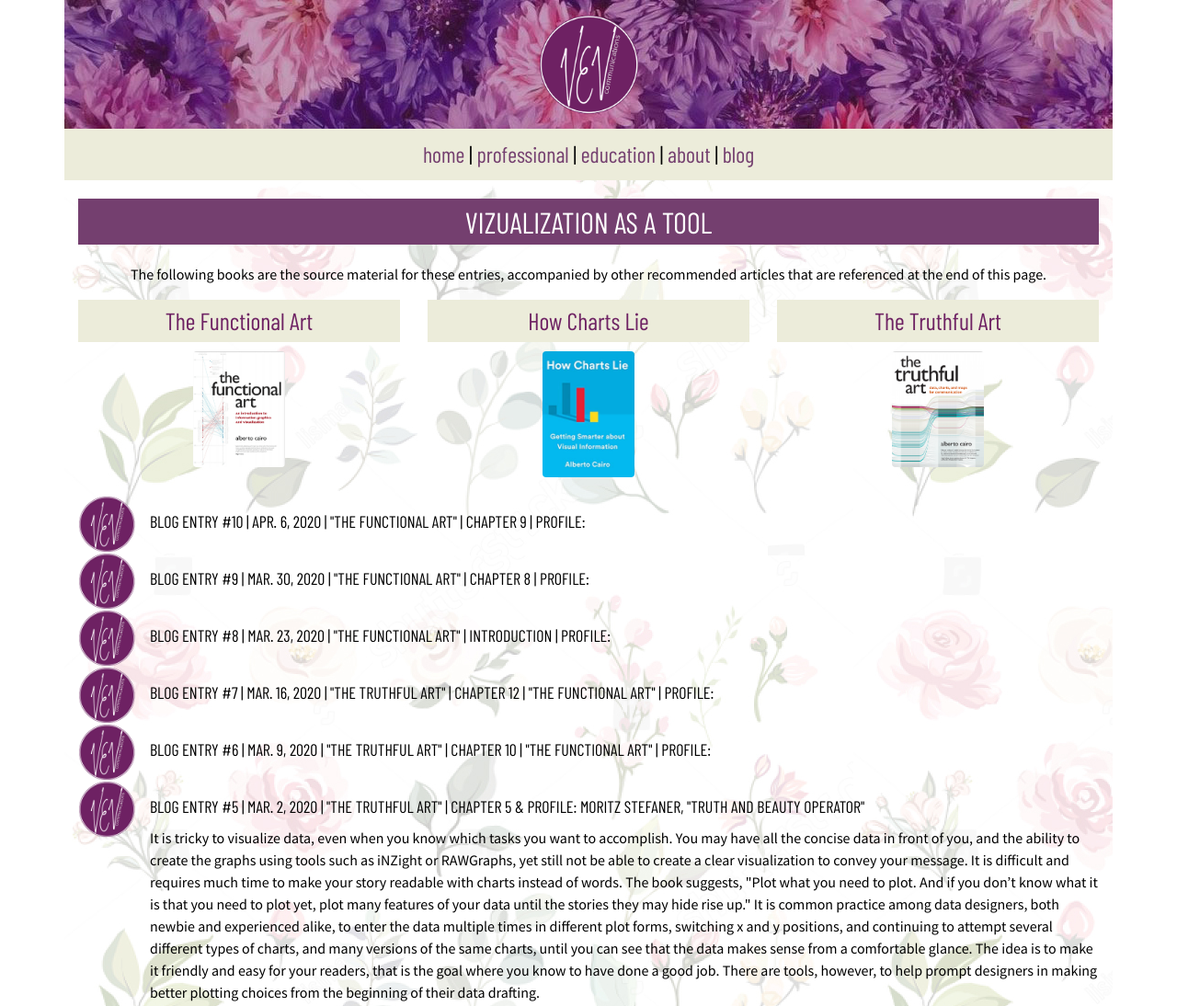
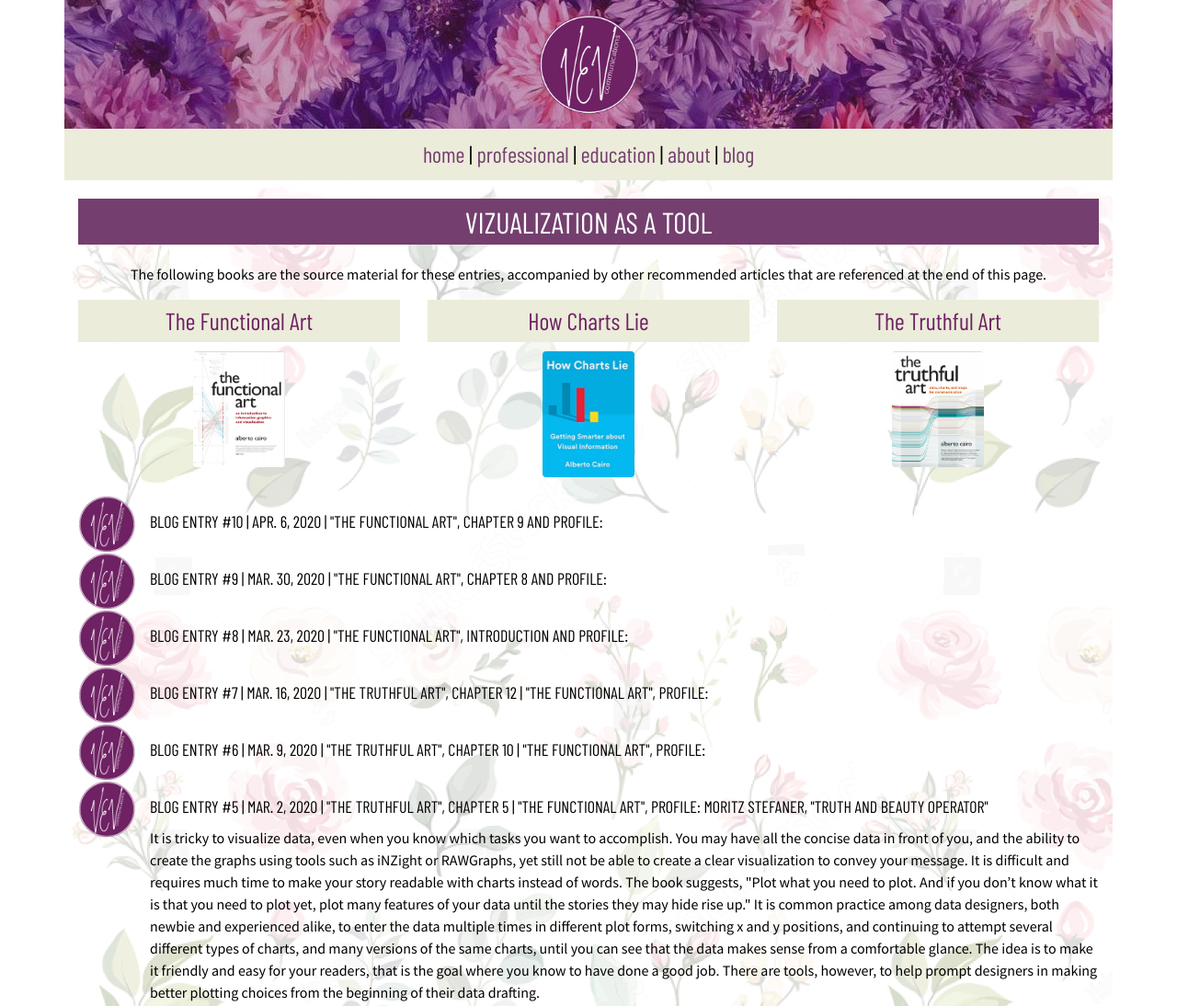
Before and after one commit to vevagency/cim-690-prototyping, a plain HTML site: page blog.html in a window 1280 px wide. Shown: the top 1094 px of the page at 92% size. Drawn offline with nearby package versions, Linux system fonts and the light colour scheme.

Commit message:
update titles

```diff
--- a/blog.html
+++ b/blog.html
@@ -54,7 +54,7 @@
             <div class="media">
               <img src="image/brand/vev-logo.png" width="62" height="62" class="align-self-start mr-3" alt="blog entry thumbnail image">
               <div class="media-body">
-                <h5 class="mt-0">BLOG ENTRY #10 | Apr. 6, 2020 | "The Functional Art" | Chapter 9 | Profile: </h5>
+                <h5 class="mt-0">BLOG ENTRY #10 | Apr. 6, 2020 | "The Functional Art", Chapter 9 and Profile: </h5>
                 <p></p>
               </div>
             </div>
@@ -62,7 +62,7 @@
             <div class="media">
               <img src="image/brand/vev-logo.png" width="62" height="62" class="align-self-start mr-3" alt="blog entry thumbnail image">
               <div class="media-body">
-                <h5 class="mt-0">BLOG ENTRY #9 | Mar. 30, 2020 | "The Functional Art" | Chapter 8 | Profile: </h5>
+                <h5 class="mt-0">BLOG ENTRY #9 | Mar. 30, 2020 | "The Functional Art", Chapter 8 and Profile: </h5>
                 <p></p>
               </div>
             </div>
@@ -70,7 +70,7 @@
             <div class="media">
               <img src="image/brand/vev-logo.png" width="62" height="62" class="align-self-start mr-3" alt="blog entry thumbnail image">
               <div class="media-body">
-                <h5 class="mt-0">BLOG ENTRY #8 | Mar. 23, 2020 | "The Functional Art" | Introduction | Profile: </h5>
+                <h5 class="mt-0">BLOG ENTRY #8 | Mar. 23, 2020 | "The Functional Art", Introduction and Profile: </h5>
                 <p></p>
               </div>
             </div>
@@ -78,7 +78,7 @@
             <div class="media">
               <img src="image/brand/vev-logo.png" width="62" height="62" class="align-self-start mr-3" alt="blog entry thumbnail image">
               <div class="media-body">
-                <h5 class="mt-0">BLOG ENTRY #7 | Mar. 16, 2020 | "The Truthful Art" | Chapter 12 | "The Functional Art" | Profile: </h5>
+                <h5 class="mt-0">BLOG ENTRY #7 | Mar. 16, 2020 | "The Truthful Art", Chapter 12 | "The Functional Art", Profile: </h5>
                 <p></p>
               </div>
             </div>
@@ -86,7 +86,7 @@
             <div class="media">
               <img src="image/brand/vev-logo.png" width="62" height="62" class="align-self-start mr-3" alt="blog entry thumbnail image">
               <div class="media-body">
-                <h5 class="mt-0">BLOG ENTRY #6 | Mar. 9, 2020 | "The Truthful Art" | Chapter 10 | "The Functional Art" | Profile: </h5>
+                <h5 class="mt-0">BLOG ENTRY #6 | Mar. 9, 2020 | "The Truthful Art", Chapter 10 | "The Functional Art", Profile: </h5>
                 <p></p>
               </div>
             </div>
@@ -94,7 +94,7 @@
             <div class="media">
               <img src="image/brand/vev-logo.png" width="62" height="62" class="align-self-start mr-3" alt="blog entry thumbnail image">
               <div class="media-body">
-                <h5 class="mt-0">BLOG ENTRY #5 | Mar. 2, 2020 | "The Truthful Art" | Chapter 5  & Profile: Moritz Stefaner, "Truth and Beauty Operator" </h5>
+                <h5 class="mt-0">BLOG ENTRY #5 | Mar. 2, 2020 | "The Truthful Art", Chapter 5 | "The Functional Art", Profile: Moritz Stefaner, "Truth and Beauty Operator" </h5>
                 <p>It is tricky to visualize data, even when you know which tasks you want to accomplish. You may have all the concise data in front of you, and the ability to create the graphs using tools such as iNZight or RAWGraphs, yet still not be able to create a clear visualization to convey your message. It is difficult  and requires much time to make your story readable with charts instead of words. The book suggests, "Plot what you need to plot. And if you don’t know what it is that you need to plot yet, plot many features of your data until the stories they may hide rise up." It is common practice among data designers, both newbie and experienced alike, to enter the data multiple times in different plot forms, switching x and y positions, and continuing to attempt several different types of charts, and many versions of the same charts, until you can see that the data makes sense from a comfortable glance. The idea is to make it friendly and easy for your readers, that is the goal where you know to have done a good job. There are tools, however, to help prompt designers in making better plotting choices from the beginning of their data drafting.</p>
 
                 <img src="image/blog/elementary-tasks.png" class="rounded mx-auto d-block" alt="Hockey Stick Chart image" width="550">
@@ -110,7 +110,7 @@
             <div class="media">
               <img src="image/brand/vev-logo.png" width="62" height="62" class="align-self-start mr-3" alt="blog entry thumbnail image">
               <div class="media-body">
-                <h5 class="mt-0">BLOG ENTRY #4 | FEB. 24, 2020 | "The Truthful Art" | Chapter 2 | "Ethical Infographics", Cairo</h5>
+                <h5 class="mt-0">BLOG ENTRY #4 | FEB. 24, 2020 | "The Truthful Art", Chapter 2 | Article: "Ethical Infographics", Cairo</h5>
                 <p>In considering the five great qualities of visualisation, those being: truthful, functional, beautiful, insightful, and enlightening, I would argue that the most important, if any other did not have to exist, would be that of "insight." The category of insight somewhat alone may encompass the entirety of the five great qualities. When something is insightful, it cuts through the fat, and presents an non-obvious reality, a level deeper than the superficial, which makes it in fact that very definition of beauty and truth, and provides simultaneously that of function and enlightenment by supplying a need, all in one.</p>
 
                 <p>To consider one of the most famous charts in history, "The Hockey Stick Chart," where a magnanimous amount of data is represented in a 3x4 simple visualization that shows a spike in significant data. It may not be beautiful, but the beauty of the simple truth it illustrates provides deep insight over thousands of years and enlightenment at the effect of a spike in warm temperature in the most recent 20-21st century. It is difficult to ignore the data it shines a light on, that the earth is indeed getting warmer, and due to the accuracy of technology in more recent centuries, the reality instead of argument provides truth. This is the power of a commitment to truth, where the ability to collect a single point of data per day adds up to significant change over time. The field of data visualization is much like life, where with the onset of a new day, a new cell of data is stored, and it results in the culmination of something real, something that has been and can't be erased, something that has meaning and results in magnificence.</p>
@@ -126,7 +126,7 @@
             <div class="media">
               <img src="image/brand/vev-logo.png" width="62" height="62" class="align-self-start mr-3" alt="blog entry thumbnail image">
               <div class="media-body">
-                <h5 class="mt-0">BLOG ENTRY #3 | FEB. 17, 2020 | "The Truthful Art" | Chapter 1</h5>
+                <h5 class="mt-0">BLOG ENTRY #3 | FEB. 17, 2020 | "The Truthful Art", Chapter 1</h5>
                 <p>What does "data viz" and "infographics" — the title of this course — even mean? In plain, a visualization is anything that can communicate a message through visual methods. Therefore, data visualization is exactly just data that is visualized in a means for communicating the quantities or symbols for inference by the receiver.  Under these data visualization terms are charts, plots, diagrams, graphs and others of the like, which may be interchangeably used depending on the context of the author. Additionally, a map is simply the same a plot or a graph, in which the coordinates of longitude and latitude determine the boundaries of the data within that region. These data visualization methods are well known for formatting with a Cartesian coordinate system, using a unique point in a plane by a set of coordinates, and differs from infographics in this aspect of pointed accuracy.</p>
 
                 <img src="image/blog/data-viz-charts.png" class="rounded mx-auto d-block" alt="Data Visualization Charts, Bar Chart, Lollipop Chart, Dot Chart, Scatter Chart, Time-Series Chart, Slope Chart image" width="550">
@@ -141,7 +141,7 @@
             <div class="media">
               <img src="image/brand/vev-logo.png" width="62" height="62" class="align-self-start mr-3" alt="blog entry thumbnail image">
               <div class="media-body">
-                <h5 class="mt-0">BLOG ENTRY #2 | JAN. 28, 2020 | "The Truthful Art" | Introduction | "Finding the Right Color Palettes for Data Visualizations", Graphiq</h5>
+                <h5 class="mt-0">BLOG ENTRY #2 | JAN. 28, 2020 | "The Truthful Art", Introduction | Article: "Finding the Right Color Palettes for Data Visualizations", Graphiq</h5>
                 <p>The staggering effect of the media democratized in today's social landscape has altogether changed the vehicle for "news". What once was fact-checked and worked thoroughly for high reliability using "The Elements of Journalism" is now overpowered by the fast-paced online media commerce of influencer opinion. These "verified" (blue checkmark) source accounts are in their position for a reason, they share relevant information, and that "reach" that they have determines what makes "headlines." Nowadays, headlines are actually just the captions under a photo on Instagram and determined as valid according to the number of "likes" on the post. This is what our current democratized news system looks like, which is a bit of an extreme statement, because our foundational news institutions still exist and continue, but nevertheless this situation of distorted news digestion remains true for milennials who don't engage with traditional news. The graph below is a result of this environment, where public relation tactics of likeability, visibility, and engagement are prioritized. </p>
 
                 <img src="image/blog/journalists-vs-pr-chart-truthful-art.png" class="rounded mx-auto d-block" alt="Journalists Versus Public Relations Chart image" height="550" width="550">
@@ -158,7 +158,7 @@
             <div class="media">
               <img src="image/brand/vev-logo.png" width="62" height="62" class="align-self-start mr-3" alt="blog entry thumbnail image">
               <div class="media-body">
-                <h5 class="mt-0">BLOG ENTRY #1 | JAN. 21, 2020 | "How Charts Lie" | Introduction and Chapter 1</h5>
+                <h5 class="mt-0">BLOG ENTRY #1 | JAN. 21, 2020 | "How Charts Lie", Introduction and Chapter 1</h5>
                 <p>As a University of Miami graduate with a bachelors in public relations, marketing and psychology, and current pursuant of an interactive media masters degree, I relate very well towards manipulating "data" or communication in words and images in a highly curated aspect for the intended audience. Whether it is a pitch for an article to a news publication, or a advertising piece to market a product, or a website designed to make a sale, it is always a somewhat altered version of the overall encompassing data in order to garner attention, engagement, or persuasion of the target user. Overall clarity of key components of the facts behind the visualization can be crucial to not lying to the target reader, for example in the illustration below.</p>
 
                 <img src="image/blog/how-charts-lie.png" class="rounded mx-auto d-block" alt="Map of U.S. Democratic Votes With and Without Electoral College Visualization image" width="550">
```
